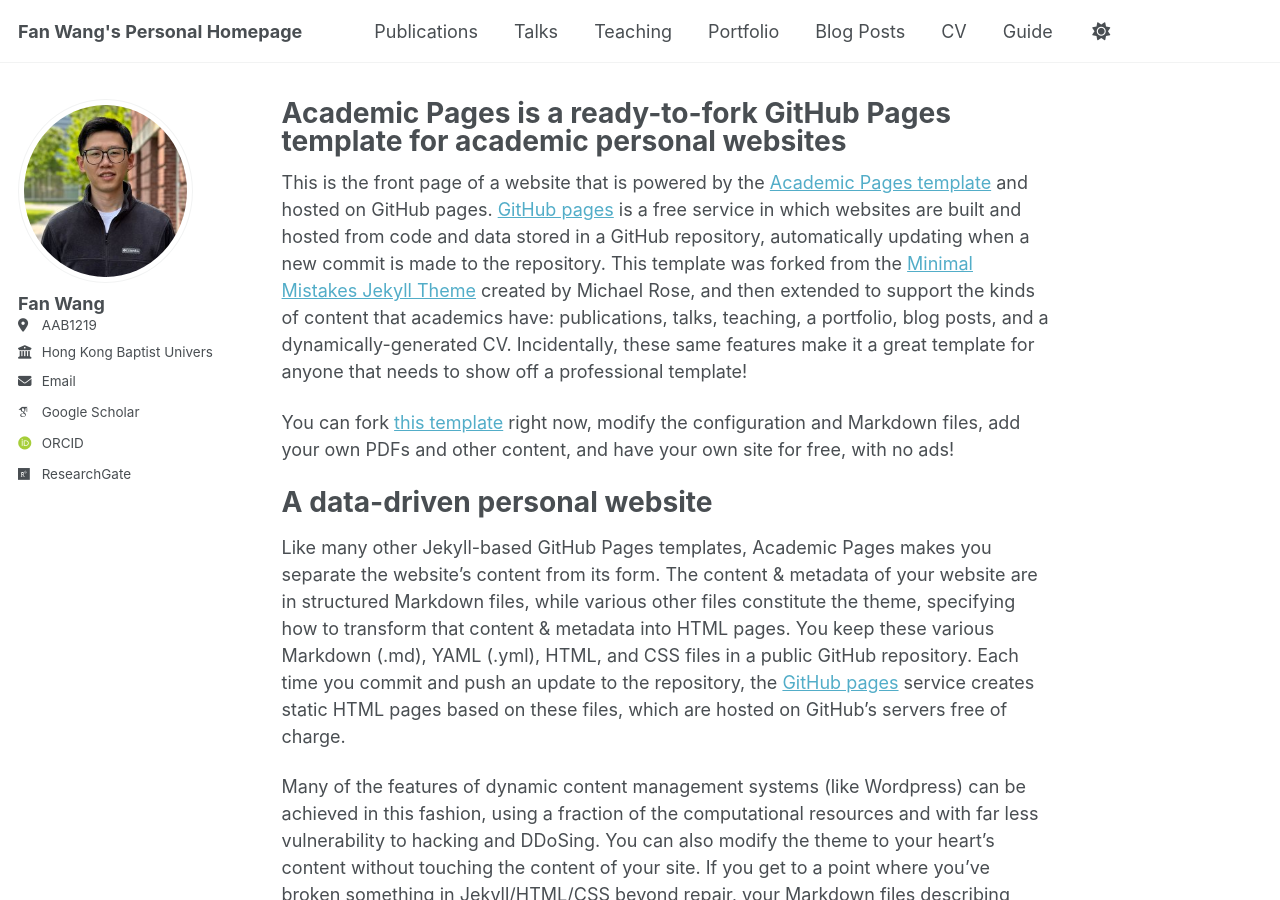
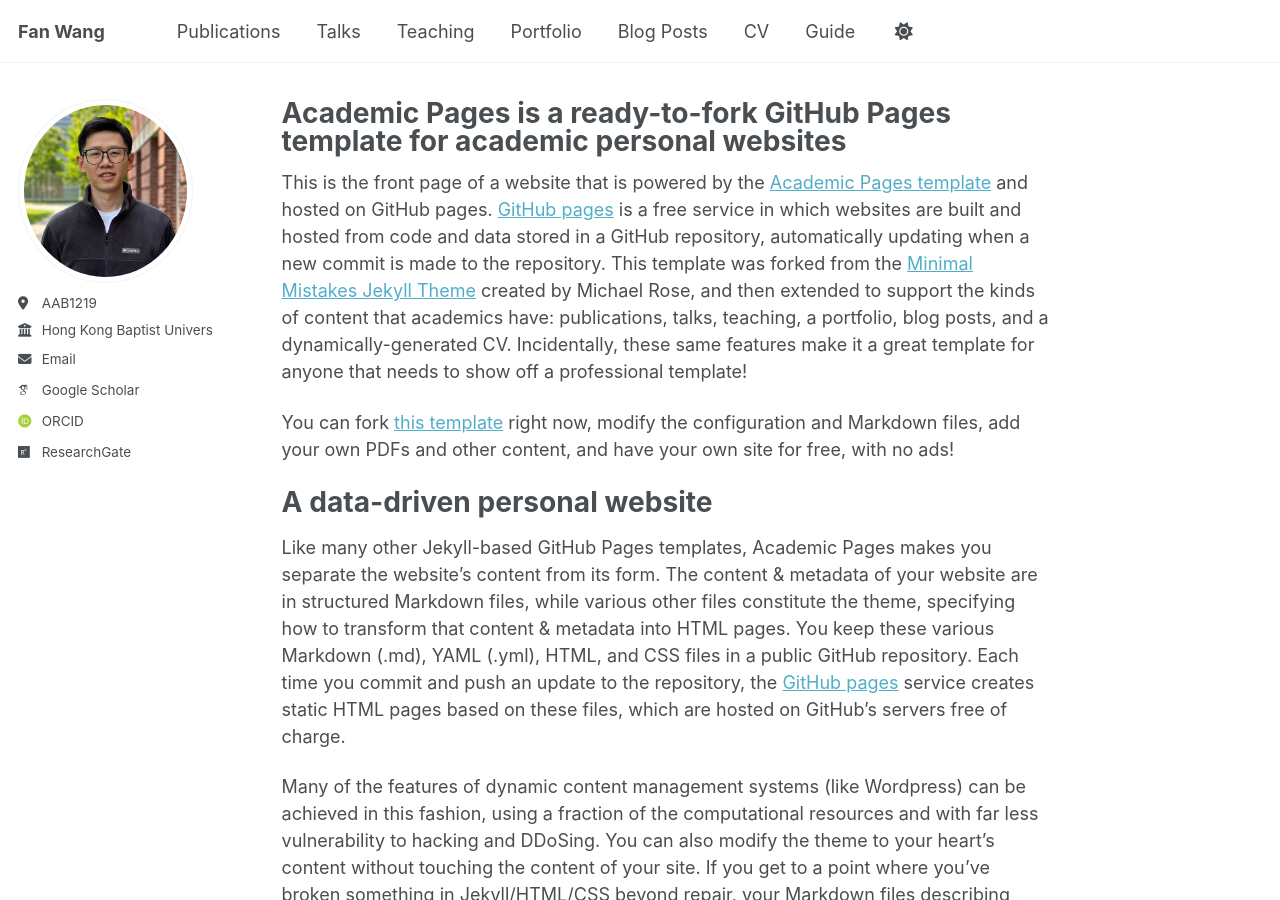
Before and after one commit to fanwang1/fanwang1.github.io, a Jekyll site: the page built from _pages/about.md, in a window 1280 px wide and 900 px high. Built offline with Jekyll 4.4.1, drawn with Linux system fonts in a browser that asks for light colours; some web fonts are replaced; a script that is not in the unit is left out.

Commit message:
_config.yml

```diff
--- a/_config.yml
+++ b/_config.yml
@@ -9,7 +9,7 @@
 # Basic Site Settings
 locale                   : "en-US"
 site_theme               : "default" # Currently available options are "default", "air"
-title                    : "Fan Wang's Personal Homepage"
+title                    : "Fan Wang"
 title_separator          : "-"
 name                     : &name "Fan Wang"
 description              : &description "personal description"
@@ -23,7 +23,7 @@ repository               : "fanwang1/fanwang1.github.io"
 author:
   # Biographic information
   avatar           : "fanwang.png"
-  name             : "Fan Wang"
+  name             : #"Fan Wang"
   pronouns         : # example: "she/her"
   bio              : #
   location         : "AAB1219"
```
